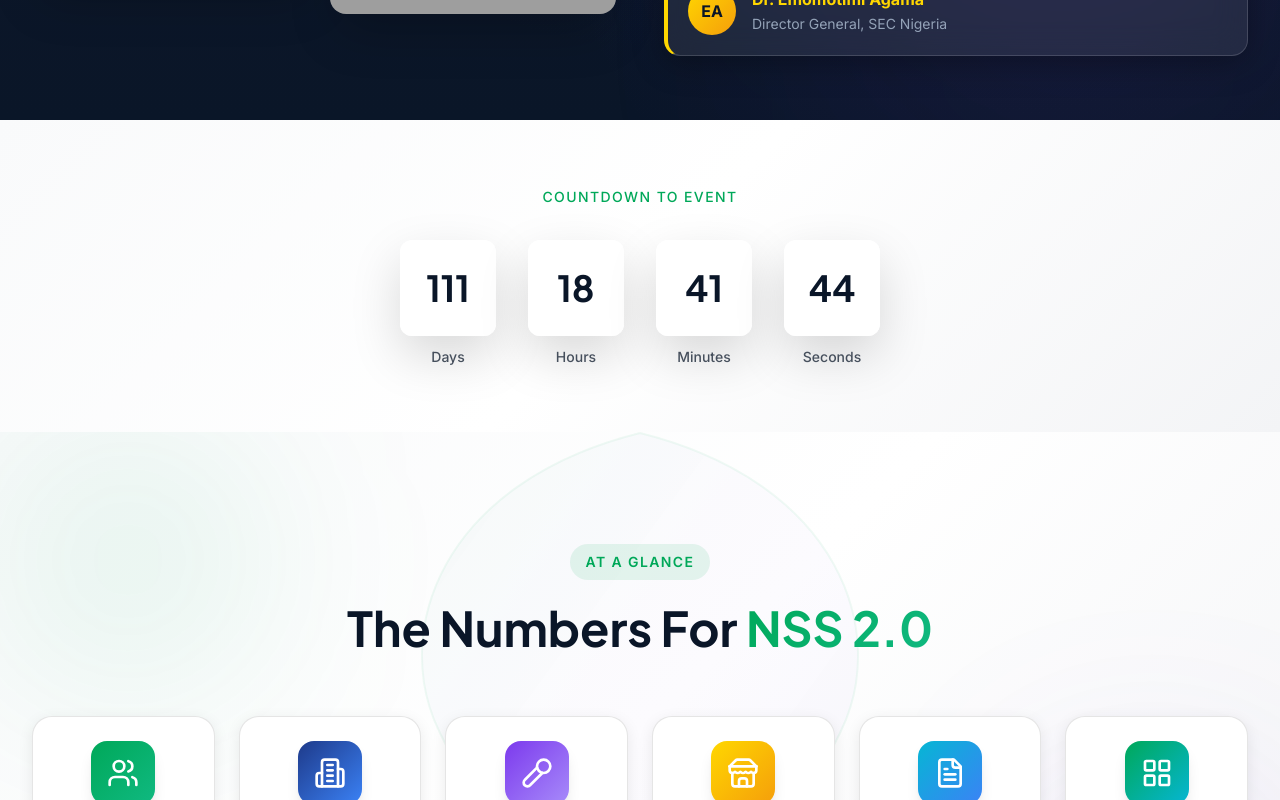
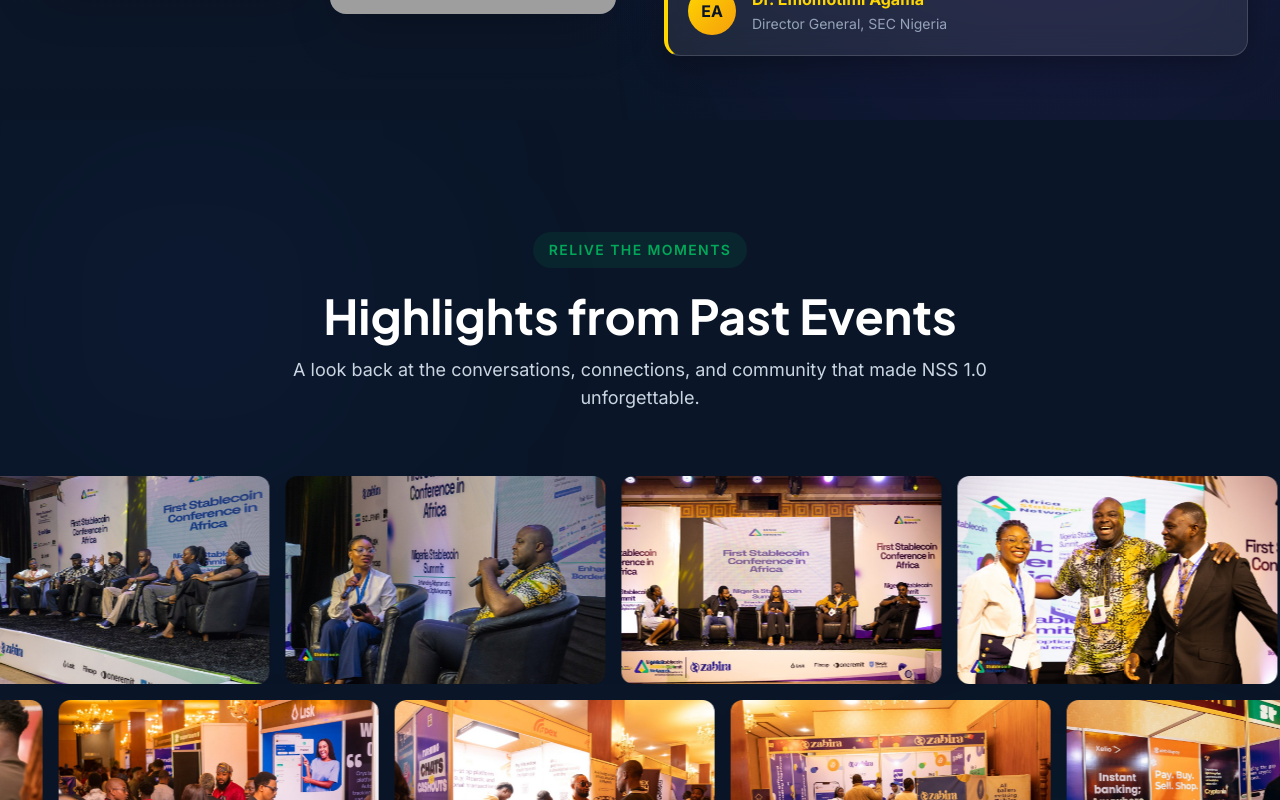
Before and after one commit to flingen/nssnew22, a React (Vite) app: page / in a window 1280 px wide. Shown: the part 1580-2380 px from the top of the page. Built offline with nearby package versions, Linux system fonts and the light colour scheme; grey boxes are pictures that could not be loaded.

Commit message:
Add files via upload

```diff
--- a/src/App.tsx
+++ b/src/App.tsx
@@ -3,6 +3,7 @@ import { Header } from './components/layout/Header';
 import { Footer } from './components/layout/Footer';
 import { Hero } from './components/sections/Hero';
 import { About } from './components/sections/About';
+import { Gallery } from './components/sections/Gallery';
 import { Countdown } from './components/sections/Countdown';
 import { Metrics } from './components/sections/Metrics';
 import { Pillars } from './components/sections/Pillars';
@@ -22,6 +23,7 @@ function HomePage() {
       <main>
         <Hero />
         <About />
+        <Gallery />
         <Countdown />
         <Metrics />
         <Pillars />
```
